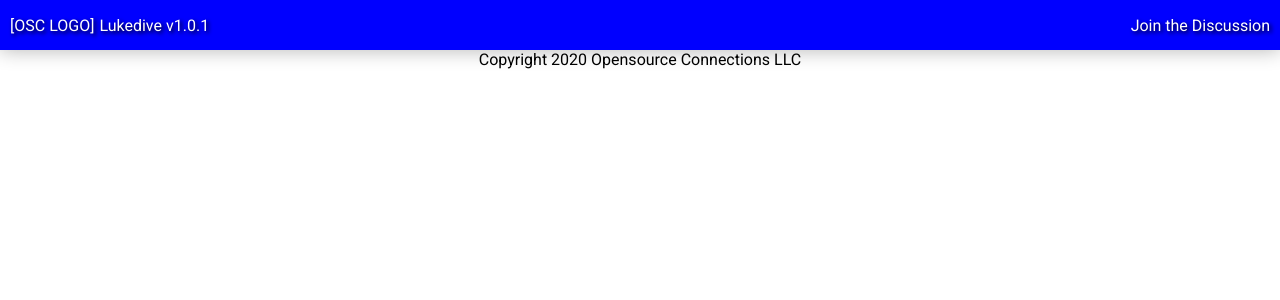
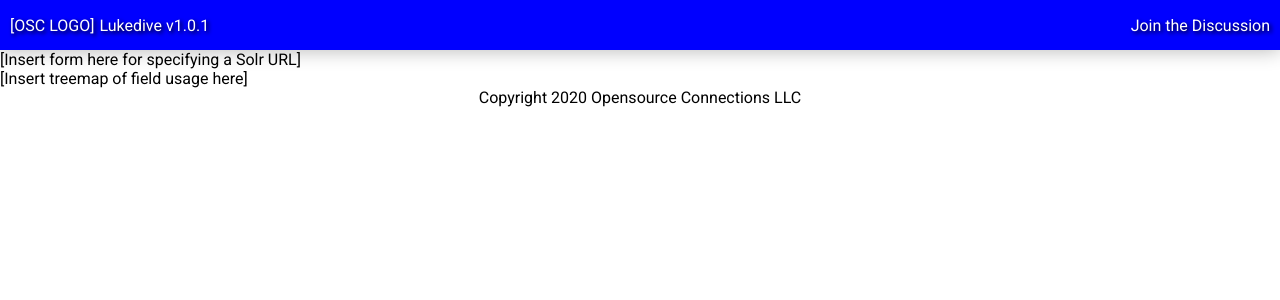
Before and after one commit to o19s/lukedive, an Angular app: page / in a window 1280 px wide. Shown: the top 300 px of the page. Built offline with nearby package versions, Linux system fonts and the light colour scheme.

Commit message:
Placeholders

```diff
--- a/src/app/app.component.html
+++ b/src/app/app.component.html
@@ -5,6 +5,13 @@
     <div class="relevancy-marketing">Join the Discussion</div>
 </div>
 
+
+<div class="main-container">
+    <span>[Insert form here for specifying a Solr URL]</span><br/>
+    <span>[Insert treemap of field usage here]</span>
+
+</div>
+
 <div class="footer">
     <span class="footer-text">Copyright 2020 Opensource Connections LLC</span>
 </div>
```
